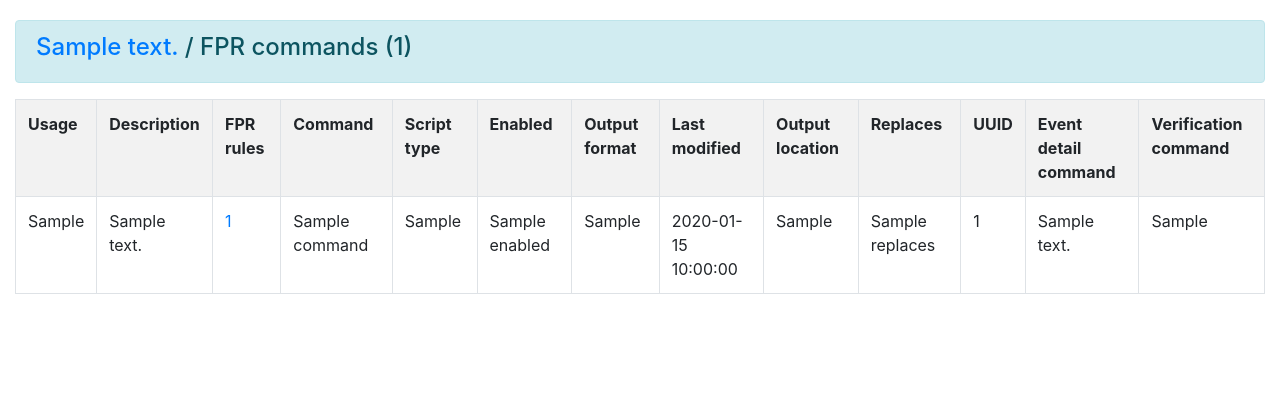
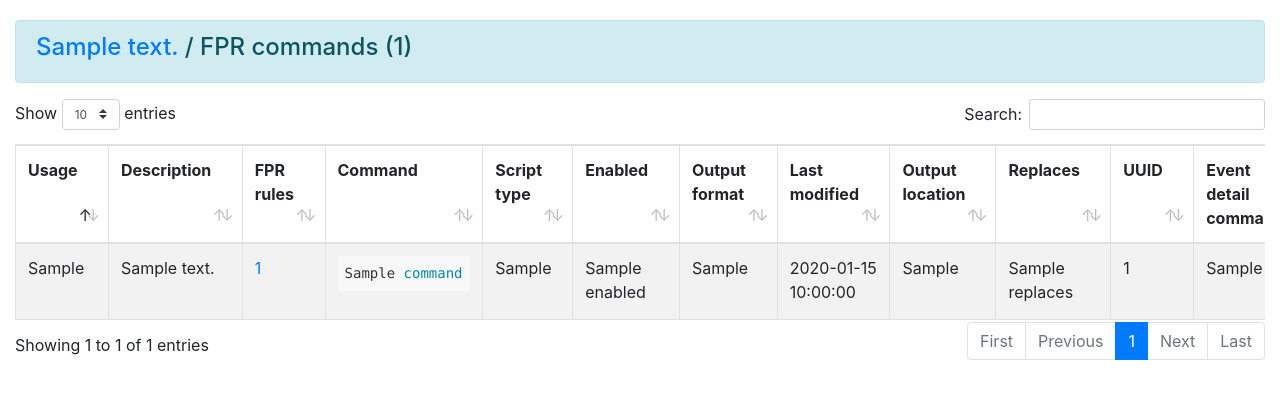
Before and after one commit to artefactual-labs/fpr2par, a Flask app: template fpr2par/templates/fpr_command.html in a window 1280 px wide. Shown: the part 64-463 px from the top of the page. Run offline with Flask 2, Linux system fonts and the light colour scheme; the template is opened without the code that fills it: most values are stand-ins (such as "Sample title", 1, 10 or a date in 2020).

Commit message:
add Datatables to all remaining table templates

```diff
--- a/fpr2par/templates/fpr_command.html
+++ b/fpr2par/templates/fpr_command.html
@@ -5,7 +5,9 @@
 {% if commands %}
 <div class="alert alert-info"><h4><a href="/fpr_tools">{{tool.description}}</a> / FPR commands ({{count}})</h4></div>
 
-<table class="table table-striped table-bordered table-condensed sortable">
+<div class="panel-body">
+<table id="fpr-results-cmd" class="table table-striped table-bordered">
+  <thead>
   <tr>
   <td><strong>Usage</strong></td>
   <td><strong>Description</strong></td>
@@ -21,12 +23,14 @@
   <td><strong>Event detail command</strong></td>
   <td><strong>Verification command</strong></td>
   </tr>
+  </thead>
+  <tbody>
   {% for command in commands %}
   <tr>
         <td>{{ command.command_usage }}</td>
         <td>{{ command.description }}</td>
         <td>{% if command.fprRules|length != 0 %}<a href="/fpr_rule/{{command.uuid}}">{{ command.fprRules|length }}</a>{% else %}{{ command.fprRules|length }}{% endif %} </td>
-        <td>{{ command.command }}</td>
+        <td><pre><code class="{{ command.script_type}}">{{ command.command }}</code></pre></td>
         <td>{{ command.script_type }}</td>
         <td>{{ command.enabled }}</td>
         <td>{{ command.outputFormat}}</td>
@@ -38,7 +42,9 @@
         <td style ="word-break:break-word;">{{ command.verification_command }}</td>
   </tr>
   {% endfor %}
+</tbody>
 </table>
+</div>
 {% endif %}
 
 {% endblock %}
--- a/fpr2par/templates/fpr_id_tools.html
+++ b/fpr2par/templates/fpr_id_tools.html
@@ -5,7 +5,8 @@
 {% if idTools %}
 <div class="alert alert-info"><h4>Identification tools ({{count}})</h4></div>
 
-<table class="table table-striped table-bordered table-condensed sortable">
+<table id="fpr-results" class="table table-striped table-bordered" style="width:100%">
+  <thead>
   <tr>
   <td><strong>Description</strong></td>
   <td><strong>Version</strong></td>
@@ -14,6 +15,8 @@
   <td><strong>Slug</strong></td>
   <td><strong>UUID</strong></td>
   </tr>
+  </thead>
+  <tbody>
   {% for idTool in idTools %}
   <tr>
         <td>{{ idTool.description }}</td>
@@ -24,6 +27,7 @@
         <td>{{ idTool.uuid }}</td>
   </tr>
   {% endfor %}
+</tbody>
 </table>
 {% endif %}
 
--- a/fpr2par/templates/fpr_rule.html
+++ b/fpr2par/templates/fpr_rule.html
@@ -5,7 +5,8 @@
 {% if rules %}
 <div class="alert alert-info"><h4><a href="/fpr_commands">{{command.description}}</a> / FPR rules ({{count}})</h4></div>
 
-<table class="table table-striped table-bordered table-condensed sortable">
+<table id="fpr-results" class="table table-striped table-bordered" style="width:100%">
+  <thead>
   <tr>
   <td><strong>Purpose</strong></td>
   <td><strong>Format</strong></td>
@@ -18,7 +19,9 @@
   <td><strong>No. okay</strong></td>
   <td><strong>No. not okay</strong></td>
   </tr>
+  </thead>
   {% for rule in rules %}
+  <tbody>
   <tr>
         <td>{{ rule.purpose }}</td>
         <td>{{ rule.fprFormat }}</td>
@@ -32,6 +35,7 @@
         <td>{{ rule.count_not_okay }}</td>
   </tr>
   {% endfor %}
+</tbody>
 </table>
 {% endif %}
 
```
Also changed, not shown: fpr2par/templates/fpr_format_group.html (+6 -3 lines), fpr2par/templates/fpr_format_version.html (+6 -3 lines), fpr2par/templates/fpr_id_command.html (+6 -2 lines).
